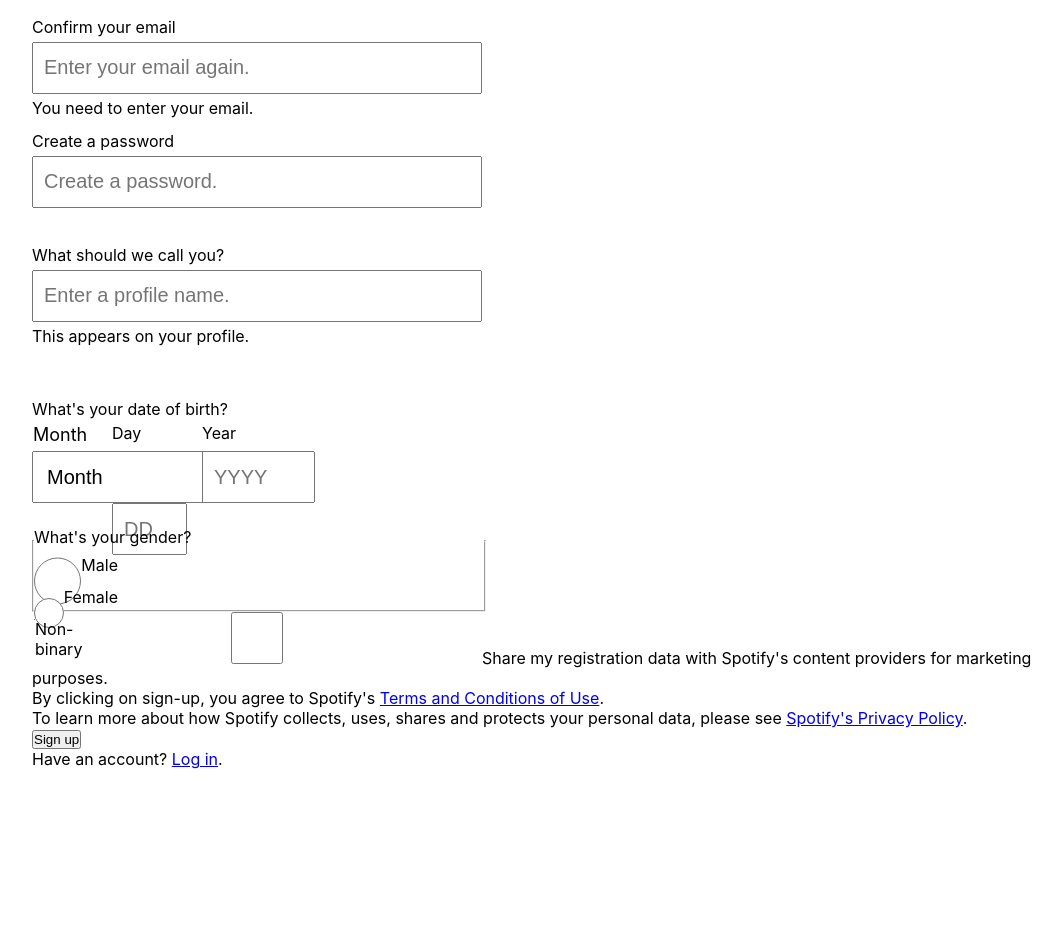
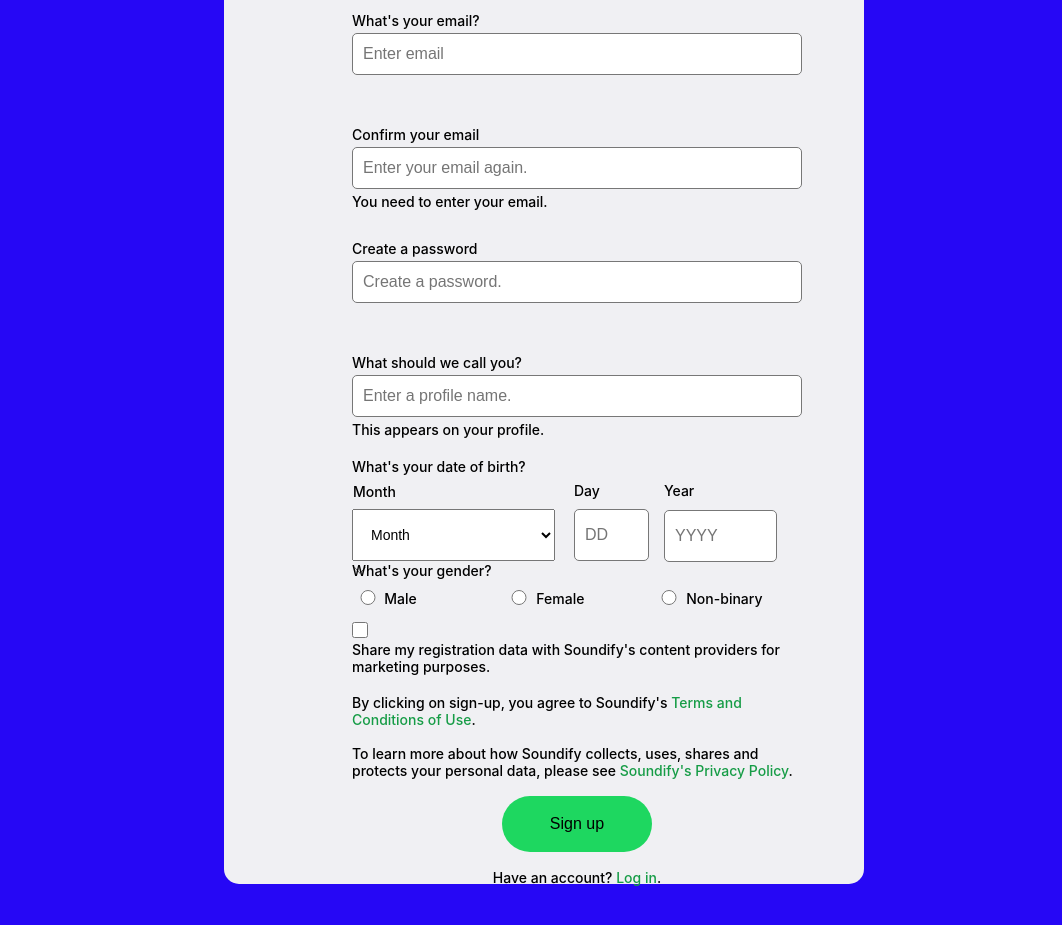
Before and after one commit to georgesnd/soundify, a React (Create React App) app in the folder client/: page / in a window 1280 px wide. Shown: the part 473-1398 px from the top of the page, without its empty margins (96-1158 px from the left). Before the commit the page ends 1242 px from the top, so only its background shows below. Built offline with nearby package versions, Linux system fonts and the light colour scheme.

Commit message:
Registration complete.

```diff
--- a/client/src/components/Registration/Registration.css
+++ b/client/src/components/Registration/Registration.css
@@ -3,26 +3,39 @@
     padding: 0;
     box-sizing: border-box;
 }
-
+body {
+    background-color: #2607f5;
+    font-size: .875rem;
+    font-weight: 500;
+}
 .regisWrapper{
     height: 100%;
-    width: 80vw;
+    width: 50vw;
     display: flex;
     align-items: center;
     flex-direction: column;
-    margin-left: 10vw;
+    margin-left: 25vw;
+    justify-content: center;
+    background-color: rgb(240, 240, 243);
+    margin-top: 10vh;
+    margin-bottom: 15vh;
+    border-radius: 15px;
 }
-
+ form {
+    width: 30vw;
+ }
 .topIcon{
     display: flex;
     justify-content: center;
     align-items: center;
     column-gap: 5px;
     font-size: 20px;
+    margin-top: 5vh;
 }
 
 h2 {
     margin-top: 40px;
+    text-align: center;
 }
 img {
     height: 50px;
@@ -44,7 +57,7 @@
 
 .signupFacebook {
     color: white;
-    background-color: rgb(40, 40, 180);
+    background-color: #2828b4;
     height: 45px;
     width: 312px;
     column-gap: 15px;
@@ -100,7 +113,7 @@
     height: 104px;
     margin-top: 10px;
     display: flex;
-    justify-content: left;
+    /* justify-content: left; */
     align-items: flex-start;
 }
 
@@ -123,28 +136,31 @@
 
 input {
     width: 450px;
-    height: 52px;
-    font-size: 20px;
+    height: 42px;
+    font-size: 1rem;
     padding: 10px;
+    border-radius: 5px;
+    border: 1px solid #777;
 }
 /*Date of birth  */
 .bioData {
     width: 402px;
     height: 132px;
-    margin-top: 50px;
-    /* display: inline; */
+    margin-top: 30px;
+    display: inline;
     /* justify-content: left;
     align-items: flex-start; */
 }
 
 .bioLabelGroup {
-    width: 402px;
+    width: 450px;
     height: 28px;
     text-align: left;
     line-height: 1.8;
     /* display: flex; */
     /* justify-content: left;
     align-items: left; */
+    font-size: .875rem;
 }
 
 .Row-sc {
@@ -157,12 +173,12 @@
 }
 
 .monthWrapper {
-    height: 203px;
-    width: 80px;
+    height: 80px;
+    width: 202px;
 }
 .monthFormGroup {
-    height: 203px;
-    width: 80px;
+    height: 80px;
+    width: 203px;
     display: flex;
     flex-direction: column;
     justify-content: left;
@@ -172,9 +188,8 @@
 .monthLabelGroup {
     width: 203px;
     height: 28px;
-    font-size: 18px;
+    font-size: .875rem;
     padding: 1px;
-    /* background-color: red; */
     display: flex;
     justify-content: left;
     align-items: left;
@@ -184,20 +199,20 @@
     width: 203px;
     height: 53px;
     font-size: 18px;
-    /* padding: 10px; */
 }
 
 #month {
-    font-size: 20px;
+    font-size: .875rem;
     width: 202.5px;
     height: 52px;
-    padding: 10px;
+    padding: .875rem;
 }
 
 /* Day*/
 .Day {
     width: 90px;
     height: 80px;
+    margin-left: 20px;
 }
 
 .dayFormGroup {
@@ -207,9 +222,9 @@
 
 .dayLabelGroup {
     width: 90px;
-    height: 80px;
+    height: 27px;
     display: flex;
-    /* align-self: start; */
+
 }
 
 .dayLabel{
@@ -259,24 +274,106 @@
 .radioInlineGroup {
     width: 450px;
     height: 32px;
+    display: flex;
+    align-items: center;
+    justify-content: left;
+    column-gap: 30px;
 }
 
 .Radio {
-    width: 84px;
+    width: 120px;
     height: 32px;
     display: flex;
 }
 
-#gender_option_male {
-    width: 1px;
-    height: 1px;
+#genderOptionMale {
+    width: 55px;
+    height: 15px;
 }
 
-#gender_option_female {
-    width: 1px;
-    height: 1px;
+#genderOptionFemale {
+    width: 60px;
+    height: 15px;
 }
-#gender_option_nonbinary {
-    width: 1px;
-    height: 1px;
+#genderOptionNonbinary {
+    width: 60px;
+    height: 15px;
 }
+.radioLabel {
+    width: 150px;
+}
+
+.TextForLabel {
+    width: 200px;
+    /* display: flex; */
+}
+
+.thirdPartyGroup {
+    width: 450px;
+    height: 72px;
+    display: flex;
+}
+.checkbox {
+    width: 450px;
+    height: 48px;
+}
+
+.checkboxLabel {
+    width: 450px;
+    height: 40px;
+    display: flex;
+}
+
+
+#thirdPartyCheckbox {
+width: 16px;
+height: 16px;
+}
+
+.checkboxTextForLabel {
+    width: 434px;
+    height: 38px;
+}
+
+.EmailFormCenter {
+    width: 450px;
+    height: 190px;
+}
+
+.SignupButtonContainer {
+    width: 450px;
+    height: 56px;
+    display: flex;
+    justify-content: center;
+    align-items: center;
+    /* background-color: transparent; */
+    /* border-radius: 35px; */
+}
+
+.Button {
+    width: 150px;
+    height: 56px;
+    border: #169c46;
+    border-radius: 35px;
+    background-color: #1ed760;
+    cursor: pointer;
+    display: flex;
+    justify-content: center;
+    align-items: center;
+    font-size: 1rem;
+}
+
+.Button:hover {
+    transition: all .4ms ease-in-out;
+
+}
+
+.signupTypeElement {
+    text-align: center;
+    margin-bottom: 5vh;
+}
+
+a {
+    text-decoration: none;
+    color: #169c46;
+}
--- a/client/src/components/Registration/Registration.jsx
+++ b/client/src/components/Registration/Registration.jsx
@@ -1,6 +1,6 @@
 import "./Registration.css";
 import React from "react";
-import logo2 from "../components/Assets/logo2.png";
+import logo2 from "../Assets/logo2.png";
 import { BsFacebook, BsGoogle } from "react-icons/bs";
 
 function Registration() {
@@ -135,7 +135,7 @@
                     <option value="11">November</option>
                     <option value="12">December</option>
                   </select>
-                  {/* <svg
+                  <svg
                     role="img"
                     focusable="false"
                     height="16"
@@ -149,7 +149,7 @@
                       fill="none"
                       stroke="#181818"
                     ></polyline>
-                  </svg> */}
+                  </svg>
                 </div>
               </div>
             </div>
@@ -202,7 +202,7 @@
           <div data-testid="dob-error-messages-parent"></div>
         </div>
 
-        <fieldset role="radiogroup" class="radioGroup">
+        {/* <fieldset role="radiogroup" class="radioGroup"> */}
           <legend class="radioLabelGroup">What's your gender?</legend>
           <div className="radioInlineGroup">
             <div className="Radio">
@@ -212,7 +212,7 @@
                 name="gender"
                 required=""
                 value="male"
-              //  className="VisuallyHidden"
+               className="VisuallyHidden"
               />
               <label for="gender_option_male" className="radioLabel">
                 <span className="Indicator"></span>
@@ -226,7 +226,7 @@
                 name="gender"
                 required=""
                 value="female"
-                // className="VisuallyHidden"
+                className="VisuallyHidden"
               />
               <label for="gender_option_female" className="radioLabel">
                 <span class="Indicator"></span>
@@ -236,32 +236,31 @@
             <div className="Radio">
               <input
                 type="radio"
-                id="gender_option_nonbinary"
+                id="genderOptionNonbinary"
                 name="gender"
                 required=""
                 value="neutral"
-                // className="VisuallyHidden"
+                className="VisuallyHidden"
               />
-              <label for="gender_option_nonbinary" className="radioLabel">
+              <label for="genderOptionNonbinary" className="radioLabel">
                 <span className="Indicator"></span>
                 <span className="TextForLabel">Non-binary</span>
               </label>
             </div>
           </div>
-        </fieldset>
-        <div class="Group-u9bcx5-0 bXxIjv">
+        {/* </fieldset> */}
+        <div class="thirdPartyGroup">
           <div class="Checkbox">
             <input
               type="checkbox"
-              id="third-party-checkbox"
+              id="thirdPartyCheckbox"
               name="thirdParty"
             />
-            <label for="third-party-checkbox" class="Label">
+            <label for="third-party-checkbox" class="checkboxLabel">
               <span class="Indicator"></span>
-              <span class="TextForLabel">
+              <span class="checkboxTextForLabel">
                 <span class="LinkContainer">
-                  Share my registration data with Spotify's content providers
-                  for marketing purposes.
+                  Share my registration data with Soundify's content providers for marketing purposes.
                 </span>
               </span>
             </label>
@@ -271,7 +270,7 @@
         <div class="EmailFormCenter">
           <p class="TypeElement">
             <span class="LinkContainerP">
-              By clicking on sign-up, you agree to Spotify's{" "}
+              By clicking on sign-up, you agree to Soundify's{" "}
               <a
                 href="/us/legal/end-user-agreement/"
                 target="_blank"
@@ -283,26 +282,25 @@
             </span>
           </p>
           <p class="TypeElement">
-            <span class="LinkContainer">
-              To learn more about how Spotify collects, uses, shares and
-              protects your personal data, please see{" "}
+            <span class="LinkContainer"><br/>
+              To learn more about how Soundify collects, uses, shares and protects your personal data, please see{" "}
               <a
                 href="/us/legal/privacy-policy/"
                 target="_blank"
                 rel="noopener noreferrer"
               >
-                Spotify's Privacy Policy
+                Soundify's Privacy Policy
               </a>
               .
             </span>
-          </p>
-          <div class="SignupButton__ButtonContainerSignup">
+          </p><br/>
+          <div class="SignupButtonContainer">
             <button type="submit" class="Button">
               <div class="ButtonInner">Sign up</div>
               <div class="ButtonFocus"></div>
             </button>
           </div>
-          <p class="TypeElement">
+          <p class="signupTypeElement"><br />
             <span class="LinkContainer">
               Have an account?{" "}
               <a href="https://accounts.spotify.com?continue=https%3A%2F%2Fwww.spotify.com%2Fus%2Fdownload%2F">
```
